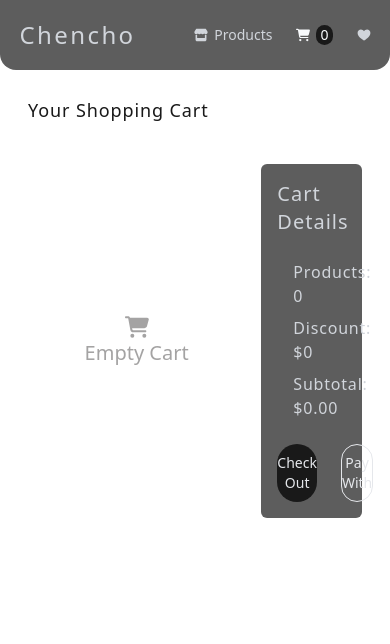
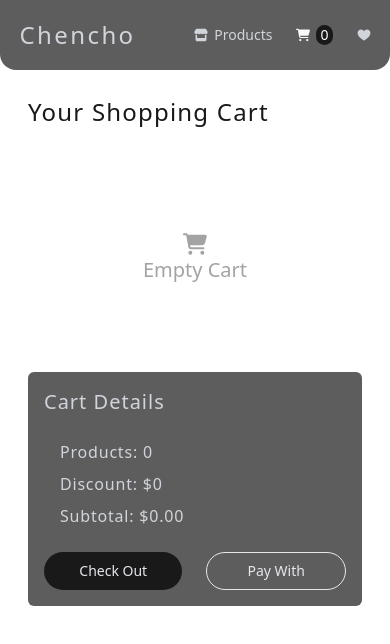
Before and after one commit to Chencho34/shopping-cart, a React (Vite) app: page /cart in a window 390 px wide. Shown: the top 644 px of the page. Built offline with nearby package versions, Linux system fonts and the light colour scheme.

Commit message:
WIP: Responsive Design Cart Section

```diff
--- a/src/pages/cart/Cart.tsx
+++ b/src/pages/cart/Cart.tsx
@@ -14,44 +14,58 @@ export default function Cart (): JSX.Element {
   const handleEmptyCart = () => dispatch(emptyCart())
 
   return (
-    // <div className='bg-cyan-800 h-screen w-full bg-center bg-no-repeat fixed overflow-y-auto top-0 right-0 bottom-0 left-0 bg-cover bg-[url("https://fashionista.com/.image/t_share/MTM5NDU0OTMzODExMzQwNDUy/kl1_0420jpg.jpg")]' style={{background: ''}}>
+    // <div className='h-screen w-full bg-center bg-no-repeat fixed overflow-y-auto top-0 right-0 bottom-0 left-0 bg-cover bg-[url("https://fashionista.com/.image/t_share/MTM5NDU0OTMzODExMzQwNDUy/kl1_0420jpg.jpg")]'>
       <Container className='pt-24'>
-        <h3 className='text-lg sm:text-3xl  text-[#191919] mb-10 tracking-wider'>Your Shopping Cart</h3>
-        <section className='h-full grid grid-cols-12 gap-4'>
-          <article className='col-span-8 flex flex-col gap-6'>
+        <h3 className='text-2xl sm:text-3xl text-[#191919] mb-10 tracking-wider'>Your Shopping Cart</h3>
+        <section className='h-full w-full flex justify-between flex-wrap gap-6'>
+          <article className='flex flex-col flex-1 gap-6'>
             {
               productsList.length > 0 ?
                ( productsList.map(({img, title, price, id, quantity, total}: CartProduct) => (
-                  <article key={id} className='bg-slate-100/70 backdrop-blur-sm rounded-md overflow-hidden shadow-lg hover:shadow-xl transition-shadow ease-in-out    w-full'>
-                    <section className='flex flex-row'>
-                      <figure className='w-[120px] h-[120px] object-cover'>
+                  <article key={id} className='bg-slate-100/70 backdrop-blur-sm rounded-md overflow-hidden shadow-lg hover:shadow-xl transition-shadow ease-in-out'>
+                    <section className='flex md:flex-row flex-col'>
+                      <figure className='md:w-[120px] w-full h-[120px] object-cover'>
                         <img loading='lazy' src={img} alt={title} className='h-full w-full object-cover' />
                       </figure>
-                      <article className='px-6 py-3 flex flex-row items-center justify-between w-full gap-4'>
-                        <section className='w-44'>
+                      <article className='px-3 md:px-6 py-3 flex flex-col md:flex-row items-start md:items-center justify-between w-full gap-4'>
+                        <section className='md:w-44 w-full'>
                           <h6 className='text-lg font-semibold tracking-wider'>{title}</h6>
                           <p className='text-sm tracking-wide font-semibold text-gray-800'>No. {id}</p>
                         </section>
+                        <section className='w-full flex flex-wrap gap-0 md:gap-6 items-center justify-between'>
                           <span className='text-sm font-bold text-gray-800'>${price}</span>
                           <section className='flex flex-row items-center gap-2'>
                             <button>
-                            <MdAddCircle size={24} className='text-[#191919] hover:text-opacity-70' onClick={() => handleAddQuantity(id)} />
+                              <MdAddCircle
+                                size={24}
+                                className='text-[#191919] hover:text-opacity-70'
+                                onClick={() => handleAddQuantity(id)}
+                              />
                             </button>
                             <span className='text-sm font-bold text-gray-800'>{quantity}</span>
                             <button>
-                            <MdRemoveCircle size={24} className='text-[#191919] hover:text-opacity-70' onClick={() => handleSubtractQuantity(id)} />
+                              <MdRemoveCircle
+                                size={24}
+                                className='text-[#191919] hover:text-opacity-70'
+                                onClick={() => handleSubtractQuantity(id)}
+                              />
                             </button>
                           </section>
                           <span className='text-sm font-bold text-gray-800'>${total.toFixed(2)}</span>
                           <button>
-                          <MdClose onClick={() => handleRemoveFromCart(id)} size={24} className='text-[#0706064b] hover:text-[#191919]' />
+                            <MdClose
+                              size={24}
+                              className='text-[#0706064b] hover:text-[#191919]'
+                              onClick={() => handleRemoveFromCart(id)}
+                            />
                           </button>
+                        </section>
                       </article>
                     </section>
                   </article>
                 ))
               ) : (
-                <section className='grid place-items-center h-full'>
+                <section className='h-full flex w-auto xl:py-0 py-16 justify-center items-center'>
                   <section className='grid place-items-center'>
                     <FaCartShopping size={24} color='#0706065e'/>
                     <p className='text-xl text-[#0706065e]'>Empty Cart</p>
@@ -63,13 +77,13 @@ export default function Cart (): JSX.Element {
               productsList.length > 0 && <Button className='max-w-max px-6' onClick={handleEmptyCart}>Empty Cart</Button>
             }
           </article>
-          <article className='h-min w-full col-span-4 bg-[#191919]/70 backdrop-blur-sm rounded-md p-4'>
+          <article className='h-min w-full xl:w-[370px] bg-[#191919]/70 backdrop-blur-sm rounded-md p-4'>
             <section className='flex flex-col gap-6'>
               <h3 className='text-xl md:text-3xl text-gray-300 tracking-wider'>Cart Details</h3>
               <article className='space-y-2 px-4' >
-                <p className='text-gray-300  tracking-wider'>Products: {totalCount}</p>
-                <p className='text-gray-300  tracking-wider'>Discount: $0</p>
-                <p className='text-gray-300  tracking-wider'>Subtotal: ${subTotal.toFixed(2)}</p>
+                <p className='text-gray-300 tracking-wider'>Products: {totalCount}</p>
+                <p className='text-gray-300 tracking-wider'>Discount: $0</p>
+                <p className='text-gray-300 tracking-wider'>Subtotal: ${subTotal.toFixed(2)}</p>
               </article>
               <article className='flex gap-6'>
                 <Button className='w-full'>Check Out</Button>
@@ -79,6 +93,6 @@ export default function Cart (): JSX.Element {
           </article>
         </section>
       </Container>
-    // </div>
+    // {/* </div> */}
   )
 }
```
Lines whose indentation alone changed are shown as unchanged.
